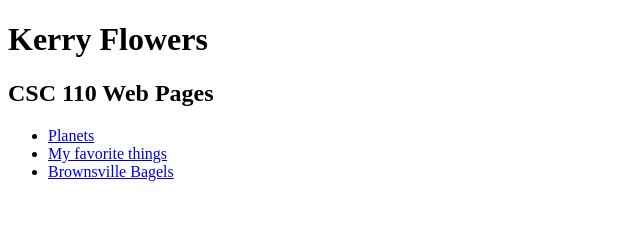
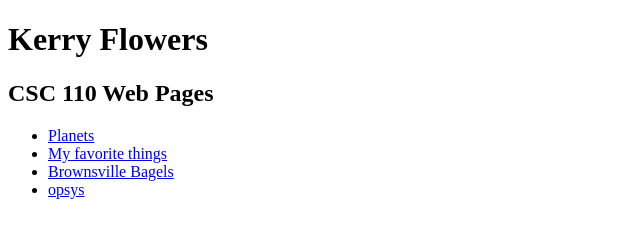
Before and after one commit to kflowers-pvcc/kflowers-pvcc.github.io, a plain HTML site: page index.html in a window 1280 px wide. Shown: the full height of the page, 0-640 px from the left. Drawn offline with Linux system fonts and the light colour scheme.

Commit message:
Update index.html

```diff
--- a/index.html
+++ b/index.html
@@ -17,6 +17,7 @@
            <li><a href = "planets.html"> Planets </a></li>
 	   <li><a href = "faves.html"> My favorite things </a></li>
 	   <li><a href = "menu.html"> Brownsville Bagels </a></li>
+	   <li><a href = "opsys.html"> opsys</a></li>
 
   </ul>
 
```
